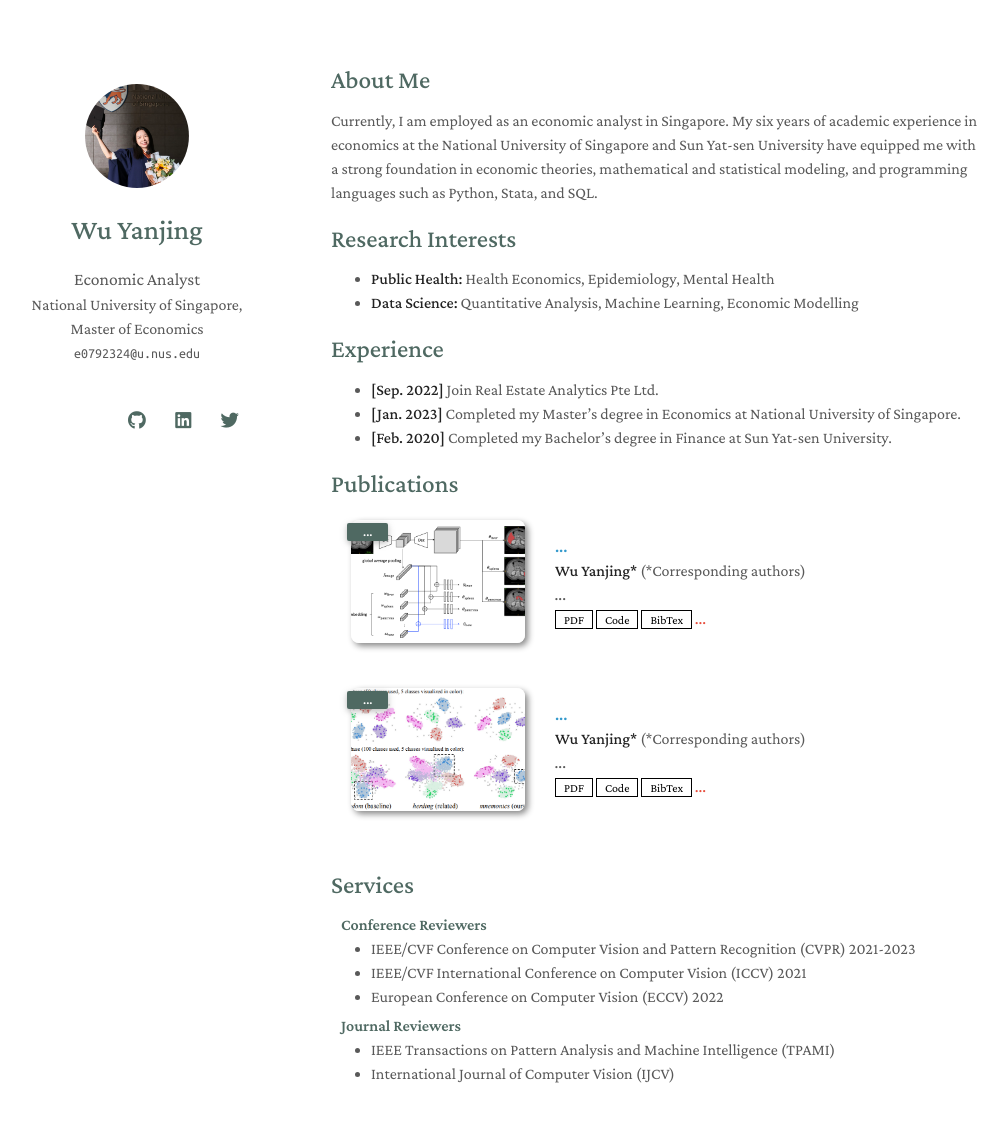
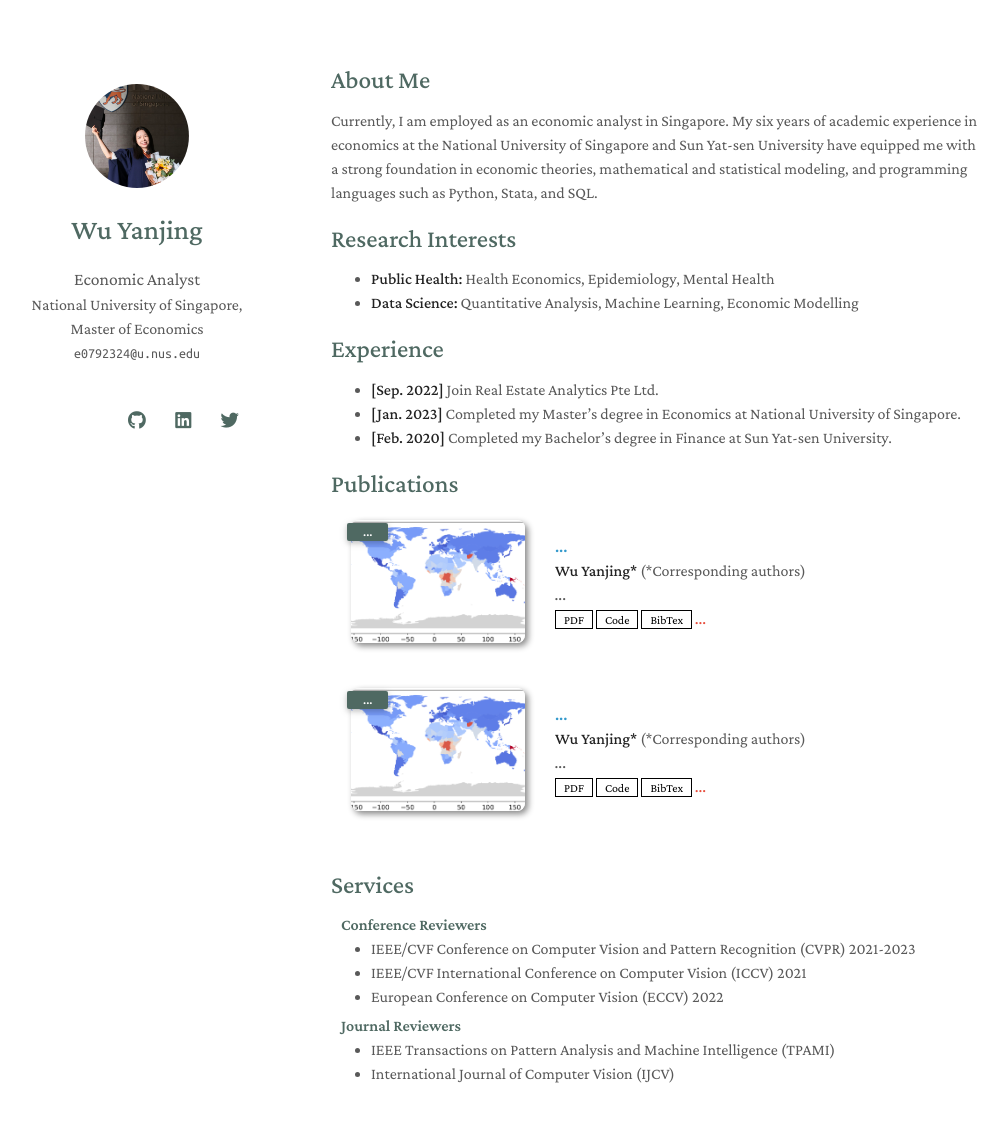
Before and after one commit to sycamore-st/green-page, a Jekyll site: the page built from index.md, in a window 1280 px wide and 1180 px high. Shown: the top 1122 px of the window, without its empty margins (139-1146 px from the left). Built offline with Jekyll 4.4.1, drawn with Linux system fonts in a browser that asks for light colours; nearby versions of some CDN libraries; a style sheet for code colours, icons or effects is not loaded; our own code applies the rules of GitHub Pages for plain Markdown files.

Commit message:
Update publications.yml

```diff
--- a/_data/publications.yml
+++ b/_data/publications.yml
@@ -7,7 +7,7 @@ main:
     pdf: ...
     code: ...
     bibtex: ...
-    image: ./assets/img/teaser_example_2.png
+    image: ./assets/img/IPV_indicator_in_2019.png
     notes: ...
 
   - title: "..."
@@ -19,4 +19,4 @@ main:
     bibtex: ...
     image: ...
     notes: ...
-    image: ./assets/img/teaser_example.png
+    image: ./assets/img/IPV_indicator_in_2019.png
```
